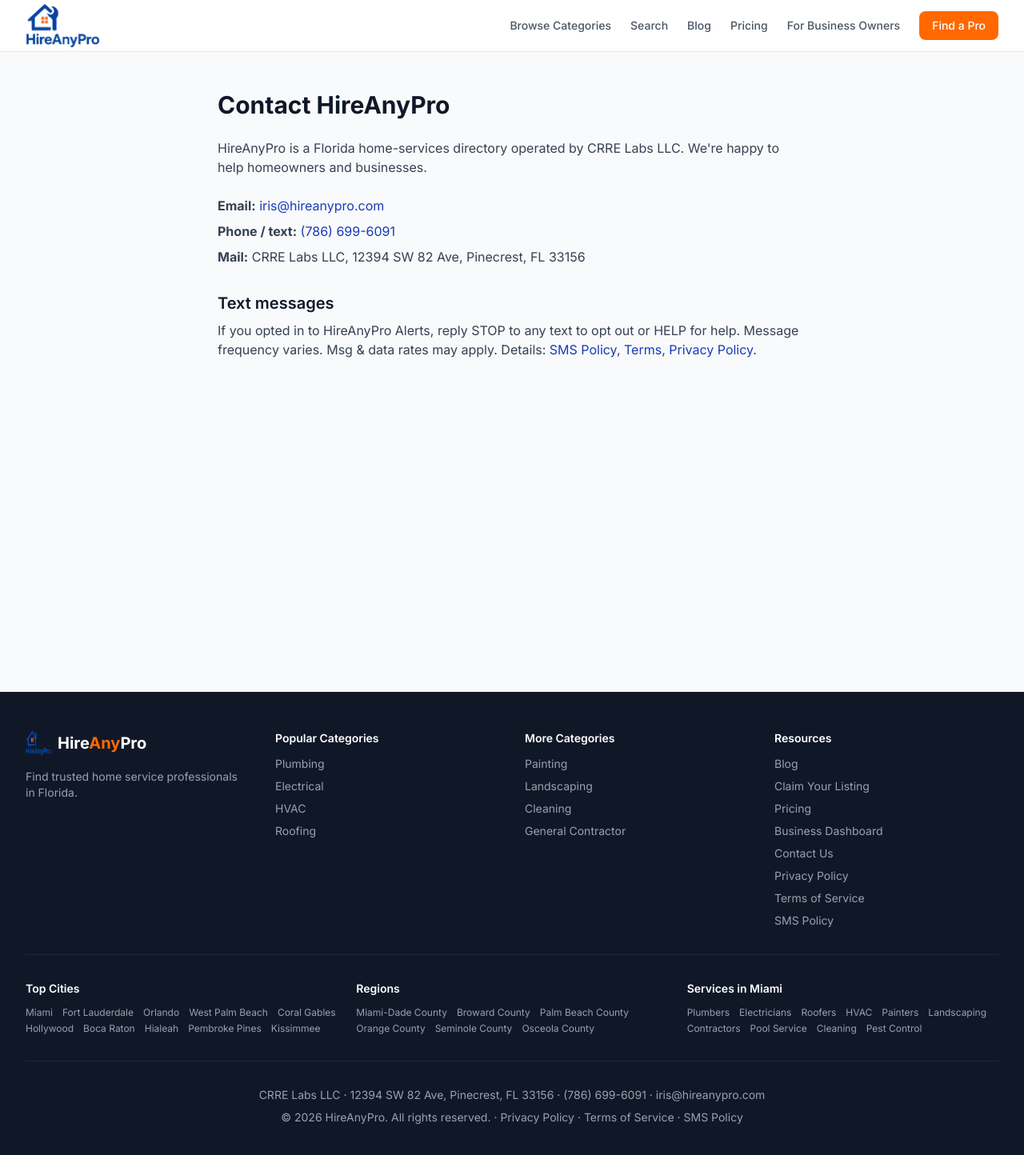
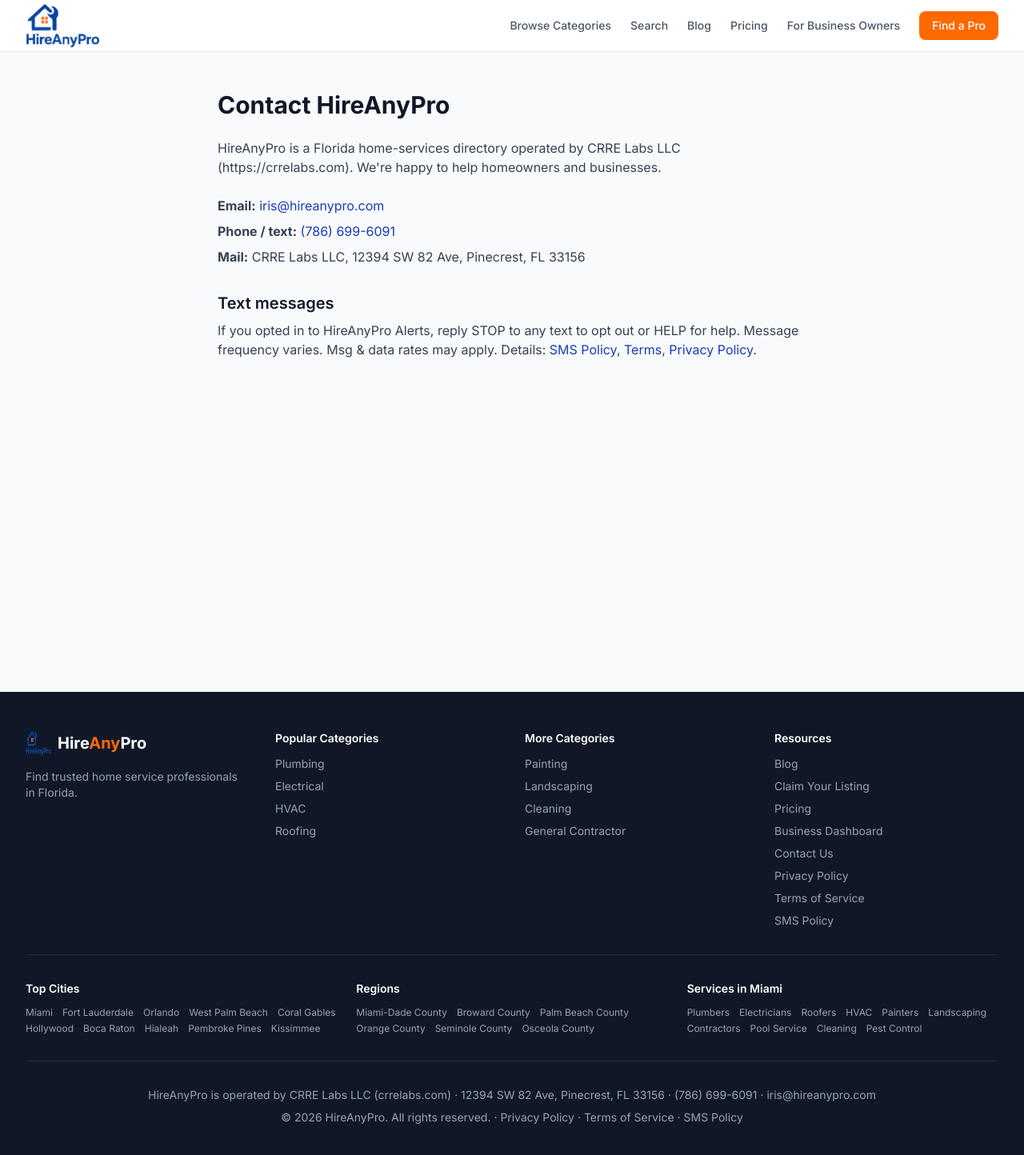
Before and after one commit to crrelabs/hireanypro, a Next.js app: page /contact in a window 1280 px wide. Shown: the top 1444 px of the page at 80% size. Built offline with nearby package versions, Linux system fonts and the light colour scheme.

Commit message:
A2P: remove promotional texts from SMS program; state HireAnyPro is operated by CRRE Labs LLC (crrelabs.com) (#17)
Co-authored-by: HireAnyPro Bot <iris@hireanypro.com>

```diff
--- a/src/app/claim/page.tsx
+++ b/src/app/claim/page.tsx
@@ -229,7 +229,7 @@
               className="mt-1 w-4 h-4 text-blue-800 border-gray-300 rounded focus:ring-blue-800"
             />
             <span className="text-sm text-gray-600">
-              (Optional) I consent to receive SMS text messages from HireAnyPro Alerts (CRRE Labs LLC) at the phone number provided above, including new lead notifications, quote request updates, account updates, and occasional offers. Message frequency varies. Message and data rates may apply. Reply STOP to opt out, HELP for help. Consent is not a condition of purchase. See our{' '}
+              (Optional) I consent to receive SMS text messages from HireAnyPro Alerts (CRRE Labs LLC) at the phone number provided above, including new lead notifications, quote request updates, and account updates. No marketing or promotional texts are sent. Message frequency varies. Message and data rates may apply. Reply STOP to opt out, HELP for help. Consent is not a condition of purchase. See our{' '}
               <a href="/terms#sms-terms" className="text-blue-800 hover:underline">SMS Terms</a> and{' '}
               <a href="/privacy" className="text-blue-800 hover:underline">Privacy Policy</a>.
             </span>
--- a/src/app/contact/page.tsx
+++ b/src/app/contact/page.tsx
@@ -11,7 +11,7 @@
   return (
     <div className="max-w-3xl mx-auto px-4 py-12 text-gray-700">
       <h1 className="text-3xl font-bold text-gray-900 mb-6">Contact HireAnyPro</h1>
-      <p className="mb-6">HireAnyPro is a Florida home-services directory operated by CRRE Labs LLC. We&apos;re happy to help homeowners and businesses.</p>
+      <p className="mb-6">HireAnyPro is a Florida home-services directory operated by CRRE Labs LLC (https://crrelabs.com). We&apos;re happy to help homeowners and businesses.</p>
       <ul className="space-y-2 mb-8">
         <li><strong>Email:</strong> <a href="mailto:iris@hireanypro.com" className="text-blue-800 hover:underline">iris@hireanypro.com</a></li>
         <li><strong>Phone / text:</strong> <a href="tel:+17866996091" className="text-blue-800 hover:underline">(786) 699-6091</a></li>
--- a/src/app/privacy/page.tsx
+++ b/src/app/privacy/page.tsx
@@ -40,7 +40,7 @@
             <li>Display business listings and connect service providers with customers</li>
             <li>Process claims, subscriptions, and payments</li>
             <li>Send service notifications, lead alerts, and account updates</li>
-            <li>Send promotional offers and marketing communications (with your consent)</li>
+            <li>Send promotional emails (with your consent; never by SMS)</li>
             <li>Send SMS text messages about leads and service requests (with your consent)</li>
             <li>Improve our platform and user experience</li>
             <li>Comply with legal obligations and prevent fraud</li>
@@ -49,7 +49,7 @@
 
         <section>
           <h2 className="text-xl font-semibold text-gray-900 mb-3">4. SMS/Text Messaging</h2>
-          <p>By providing your phone number and checking the SMS consent box on our claim form or quote request form at hireanypro.com, you expressly consent to receive SMS text messages from HireAnyPro Alerts (operated by CRRE Labs LLC). Messages may include notifications about new leads, service requests in your area, account updates, and promotional offers.</p>
+          <p>By providing your phone number and checking the SMS consent box on our claim form or quote request form at hireanypro.com, you expressly consent to receive SMS text messages from HireAnyPro Alerts (operated by CRRE Labs LLC). Messages may include notifications about new leads, service requests in your area, and account updates. We do not send marketing or promotional text messages.</p>
           <p className="mt-2"><strong>Consent:</strong> You opt in by submitting our claim form or quote request form with the SMS consent checkbox checked. Consent is not a condition of purchase.</p>
           <p className="mt-2"><strong>Message Frequency:</strong> Message frequency varies.</p>
           <p className="mt-2"><strong>Costs:</strong> Message and data rates may apply. HireAnyPro does not charge for text messages, but your mobile carrier may apply standard messaging fees.</p>
--- a/src/app/sms-opt-in/page.tsx
+++ b/src/app/sms-opt-in/page.tsx
@@ -23,7 +23,7 @@
         <label className="flex items-start gap-3 mb-4">
           <input type="checkbox" name="sms" className="mt-1 w-4 h-4" />
           <span className="text-sm text-gray-600">
-            (Optional) I consent to receive SMS text messages from HireAnyPro Alerts (CRRE Labs LLC) at the phone number provided above, including new lead notifications, quote request updates, account updates, and occasional offers. Message frequency varies. Message and data rates may apply. Reply STOP to opt out, HELP for help. Consent is not a condition of purchase. See our{' '}
+            (Optional) I consent to receive SMS text messages from HireAnyPro Alerts (CRRE Labs LLC) at the phone number provided above, including new lead notifications, quote request updates, and account updates. No marketing or promotional texts are sent. Message frequency varies. Message and data rates may apply. Reply STOP to opt out, HELP for help. Consent is not a condition of purchase. See our{' '}
             <Link href="/terms#sms-terms" className="text-blue-800 hover:underline">SMS Terms</Link> and{' '}
             <Link href="/privacy" className="text-blue-800 hover:underline">Privacy Policy</Link>.
           </span>
--- a/src/app/sms-policy/page.tsx
+++ b/src/app/sms-policy/page.tsx
@@ -36,7 +36,6 @@
             <li><strong>Lead alerts:</strong> Notifications when a homeowner requests a quote or contacts your business</li>
             <li><strong>Service requests:</strong> Alerts about service requests in your area matching your category</li>
             <li><strong>Account updates:</strong> Subscription confirmations, payment reminders, claim verifications</li>
-            <li><strong>Promotional messages:</strong> Information about new features, upgraded plans, and special offers</li>
           </ul>
         </section>
 
--- a/src/app/terms/page.tsx
+++ b/src/app/terms/page.tsx
@@ -67,7 +67,7 @@
           <h2 className="text-xl font-semibold text-gray-900 mb-3">7. SMS Terms</h2>
           <ol className="list-decimal list-inside space-y-2">
             <li><strong>Program name:</strong> HireAnyPro Alerts, operated by CRRE Labs LLC.</li>
-            <li><strong>Program description:</strong> HireAnyPro Alerts sends text messages to business owners who claim a listing on hireanypro.com and to homeowners who request a quote. Messages include new lead and quote-request notifications, quote request confirmations, claim verification and account updates, and occasional offers about HireAnyPro plans. You opt in only by checking the unchecked SMS consent box on our <Link href="/sms-opt-in" className="text-blue-800 hover:underline">opt-in form</Link>. Consent is not a condition of any purchase.</li>
+            <li><strong>Program description:</strong> HireAnyPro Alerts sends text messages to business owners who claim a listing on hireanypro.com and to homeowners who request a quote. Messages include new lead and quote-request notifications, quote request confirmations, claim verification and account updates. HireAnyPro Alerts does not send marketing or promotional text messages. You opt in only by checking the unchecked SMS consent box on our <Link href="/sms-opt-in" className="text-blue-800 hover:underline">opt-in form</Link>. Consent is not a condition of any purchase.</li>
             <li><strong>Message frequency:</strong> Message frequency varies.</li>
             <li><strong>Costs:</strong> Message and data rates may apply.</li>
             <li><strong>Opt out:</strong> You can cancel the SMS service at any time. Reply <strong>STOP</strong> to any message. After you send STOP, we will send one confirmation message and you will no longer receive messages from us. To rejoin, reply START or sign up again.</li>
--- a/src/components/Footer.tsx
+++ b/src/components/Footer.tsx
@@ -106,7 +106,7 @@
           </div>
         </div>
         <div className="border-t border-gray-800 pt-8 text-center text-sm space-y-2">
-          <p>CRRE Labs LLC · 12394 SW 82 Ave, Pinecrest, FL 33156 · <a href="tel:+17866996091" className="hover:text-white transition-colors">(786) 699-6091</a> · <a href="mailto:iris@hireanypro.com" className="hover:text-white transition-colors">iris@hireanypro.com</a></p>
+          <p>HireAnyPro is operated by CRRE Labs LLC (<a href="https://crrelabs.com" className="hover:text-white transition-colors">crrelabs.com</a>) · 12394 SW 82 Ave, Pinecrest, FL 33156 · <a href="tel:+17866996091" className="hover:text-white transition-colors">(786) 699-6091</a> · <a href="mailto:iris@hireanypro.com" className="hover:text-white transition-colors">iris@hireanypro.com</a></p>
           <p>&copy; {new Date().getFullYear()} HireAnyPro. All rights reserved. · <Link href="/privacy" className="hover:text-white transition-colors">Privacy Policy</Link> · <Link href="/terms" className="hover:text-white transition-colors">Terms of Service</Link> · <Link href="/sms-policy" className="hover:text-white transition-colors">SMS Policy</Link></p>
         </div>
       </div>
```
